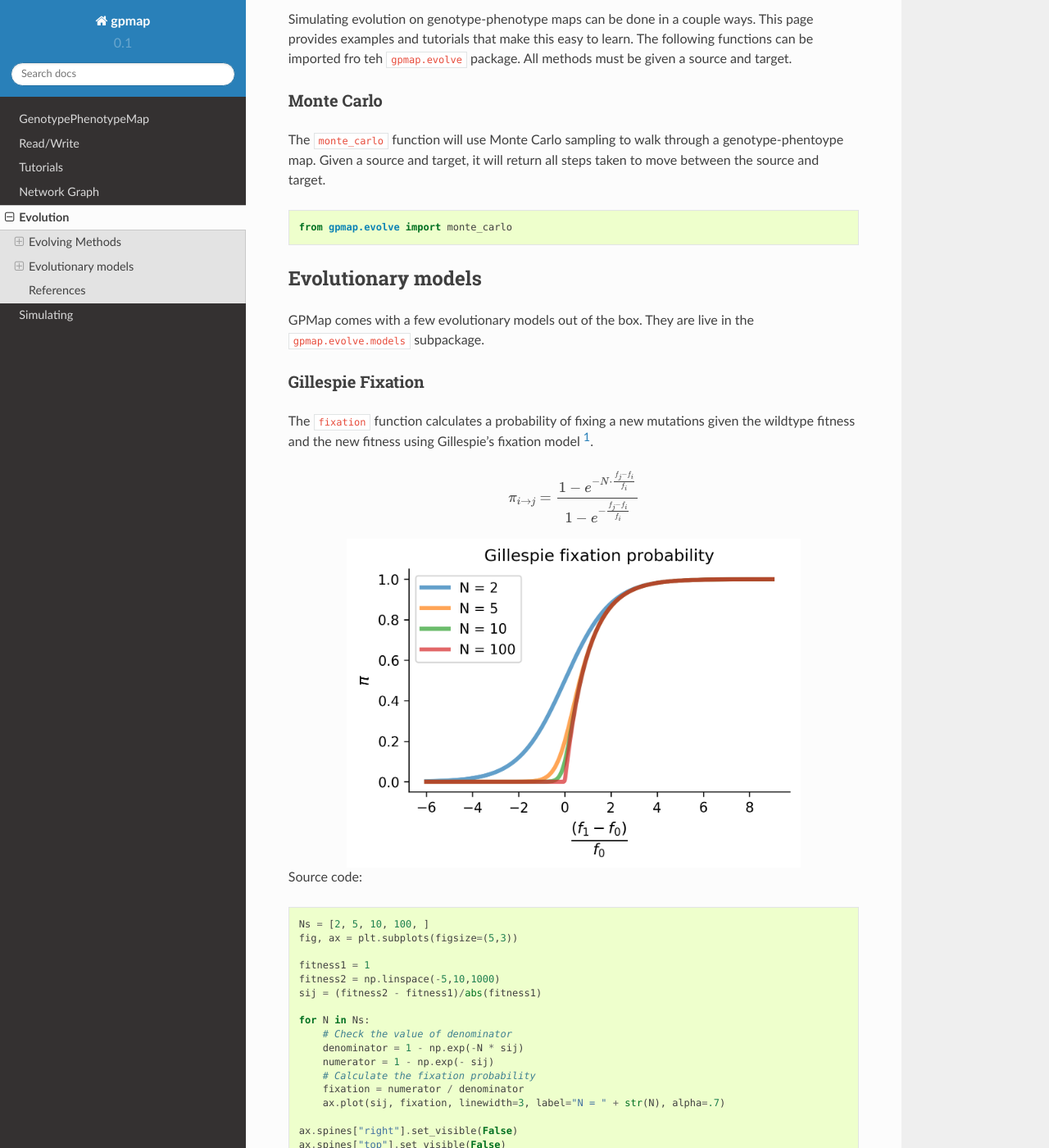
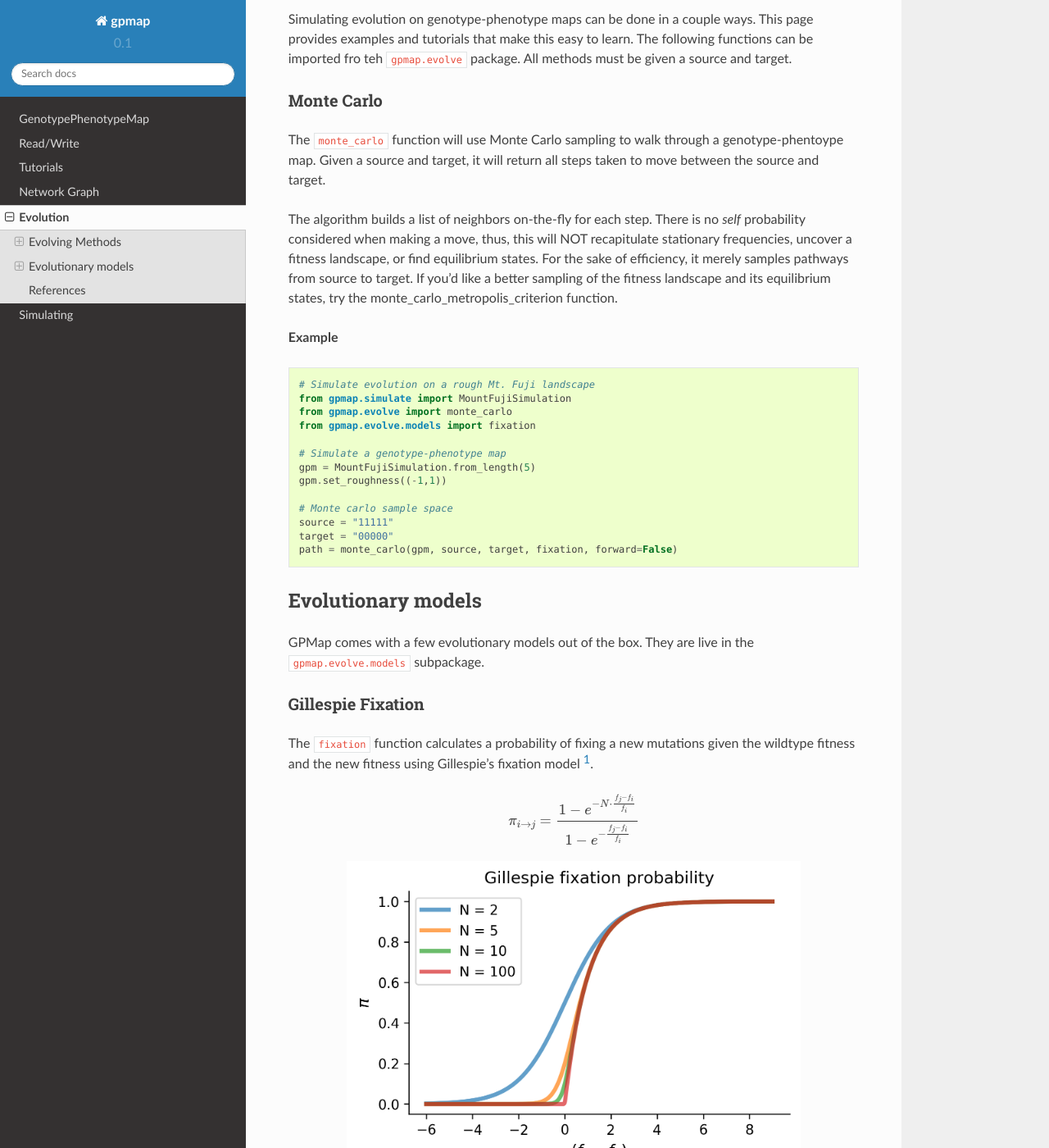
Before and after one commit to harmslab/gpmap, a Sphinx documentation site: the page built from docs/_pages/evolving.rst, in a window 1280 px wide and 1400 px high, scrolled down 253 px. Shown: the whole window at 82% size. Built offline with Sphinx 7.4.7 and the Read the Docs theme 2.0.0, drawn with Linux system fonts in a browser that asks for light colours.

Commit message:
add docs for monte carlo method

```diff
--- a/docs/_pages/evolving.rst
+++ b/docs/_pages/evolving.rst
@@ -18,9 +18,30 @@ The ``monte_carlo`` function will use Monte Carlo sampling to walk through a
 genotype-phentoype map. Given a source and target, it will return all steps taken
 to move between the source and target.
 
+The algorithm builds a list of neighbors on-the-fly for each step. There is no `self` probability
+considered when making a move, thus, this will NOT recapitulate stationary
+frequencies, uncover a fitness landscape, or find equilibrium states. For the sake of
+efficiency, it merely samples pathways from source to target. If you'd like
+a better sampling of the fitness landscape and its equilibrium states, try
+the monte_carlo_metropolis_criterion function.
+
+**Example**
+
 .. code-block:: python
 
+    # Simulate evolution on a rough Mt. Fuji landscape
+    from gpmap.simulate import MountFujiSimulation
     from gpmap.evolve import monte_carlo
+    from gpmap.evolve.models import fixation
+
+    # Simulate a genotype-phenotype map
+    gpm = MountFujiSimulation.from_length(5)
+    gpm.set_roughness((-1,1))
+
+    # Monte carlo sample space
+    source = "11111"
+    target = "00000"
+    path = monte_carlo(gpm, source, target, fixation, forward=False)
 
 
 Evolutionary models
@@ -44,7 +65,7 @@ the wildtype fitness and the new fitness using Gillespie's fixation model [1]_.
     :align: center
 
 
-Source code:
+**Source Code:**
 
 .. code-block:: python
 
```
Also changed, not shown: 1 other file.
